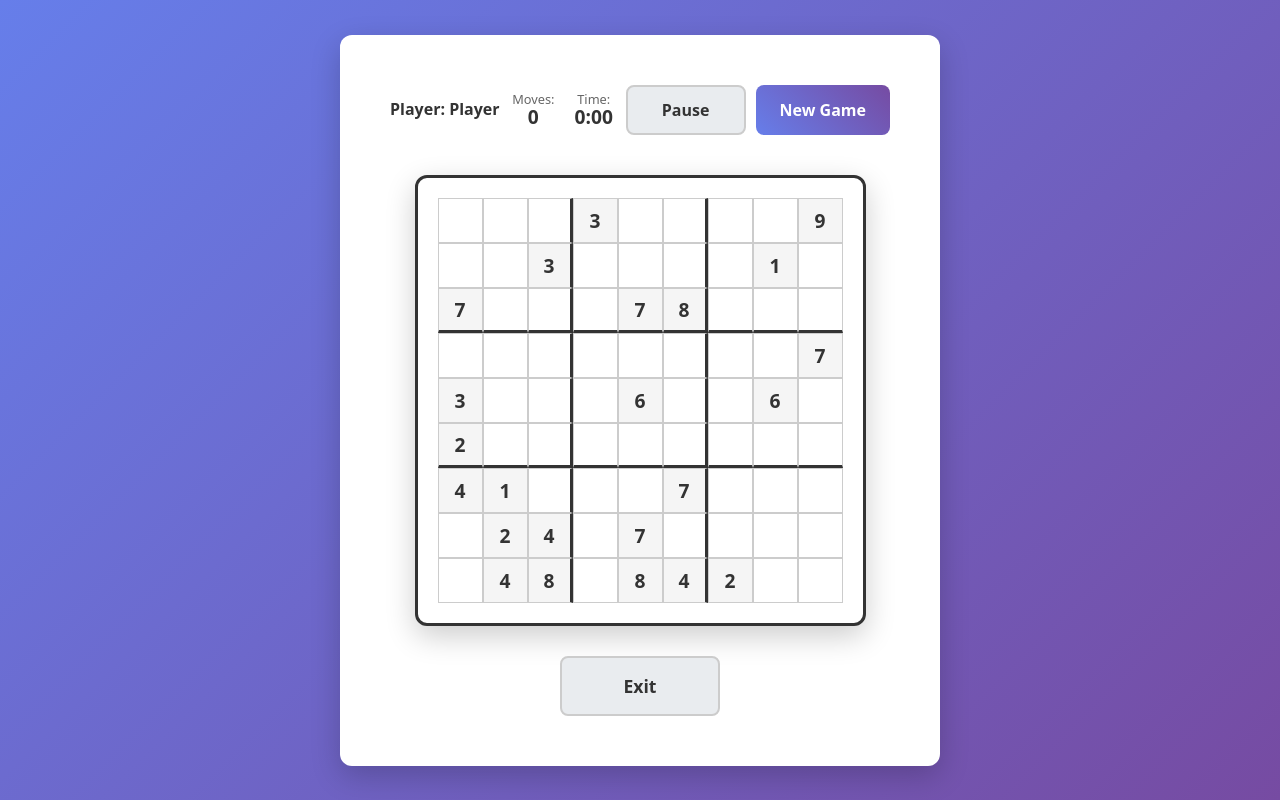
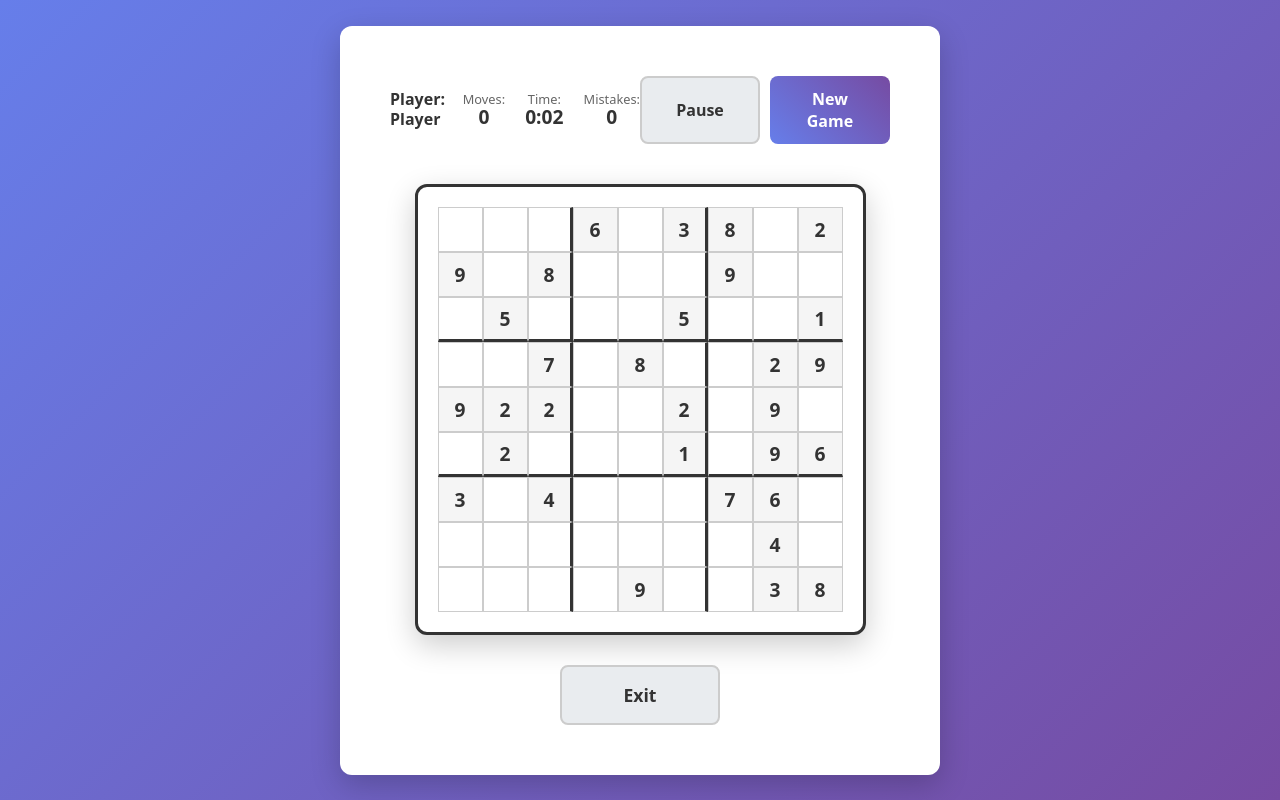
Before and after one commit to AcceleratorMX/sudoku-lite, a React (Vite) app: page /game/1 in a window 1280 px wide. Both pictures are taken after typing "Sample" into the empty fields and a click on the button "Start Game". Built offline with nearby package versions, Linux system fonts and the light colour scheme.

Commit message:
feat: integrate custom hooks into SudokuGame component

```diff
--- a/src/components/game/Grid.jsx
+++ b/src/components/game/Grid.jsx
@@ -1,33 +1,10 @@
 import {Cell} from '../index.jsx';
 
 const Grid = ({
+                  board,
                   onCellChange,
                   disabled = false
               }) => {
-    const createPlaceholderGrid = () => {
-        const grid = [];
-        for (let row = 0; row < 9; row++) {
-            const rowCells = [];
-            for (let col = 0; col < 9; col++) {
-
-                const isPreFilled = Math.random() < 0.3;
-                const value = isPreFilled ? Math.floor(Math.random() * 9) + 1 : '';
-
-                rowCells.push({
-                    id: `cell-${row}-${col}`,
-                    value: value,
-                    isEditable: !isPreFilled,
-                    rowIndex: row,
-                    colIndex: col
-                });
-            }
-            grid.push(rowCells);
-        }
-        return grid;
-    };
-
-    const placeholderGrid = createPlaceholderGrid();
-
     const handleCellChange = (rowIndex, colIndex, value) => {
         if (disabled) return;
 
@@ -36,9 +13,13 @@ const Grid = ({
         }
     };
 
+    if (!board || board.length === 0) {
+        return <div className="sudoku-grid">Loading...</div>;
+    }
+
     return (
         <div className="sudoku-grid">
-            {placeholderGrid.map((row, rowIndex) => (
+            {board.map((row, rowIndex) => (
                 <div key={rowIndex} className="sudoku-grid__row">
                     {row.map((cell) => (
                         <Cell
--- a/src/components/game/SudokuGame.jsx
+++ b/src/components/game/SudokuGame.jsx
@@ -1,5 +1,7 @@
-import { useState } from 'react';
+import { useEffect } from 'react';
 import { Grid, Button } from '../index.jsx';
+import { useTimer, useSudokuBoard, useGameStats } from '../../hooks';
+import { formatTime } from '../../utils/formatTime';
 
 const SudokuGame = ({
     playerName = 'Player',
@@ -7,38 +9,61 @@ const SudokuGame = ({
     onBackToStart,
     className = ''
 }) => {
-    const [gameStats, setGameStats] = useState({
-        moves: 0,
-        timeElapsed: 0,
-        isCompleted: false
-    });
+    // Використовуємо кастомні хуки
+    const { board, updateCell, isBoardComplete, isValidPlacement, newGame } = useSudokuBoard();
+    const {
+        stats,
+        incrementMoves,
+        incrementMistakes,
+        calculateFinalScore,
+        completeGame,
+        togglePause,
+        resetStats
+    } = useGameStats();
+    const { time, reset: resetTimer } = useTimer(!stats.isPaused && !stats.isCompleted);
+
+    useEffect(() => {
+        if (isBoardComplete() && !stats.isCompleted) {
+            completeGame();
+
+            if (onGameComplete) {
+                const finalScore = calculateFinalScore(time, stats.moves, stats.mistakes);
+                onGameComplete({
+                    playerName: playerName,
+                    score: finalScore,
+                    time: time,
+                    moves: stats.moves,
+                    mistakes: stats.mistakes,
+                    difficulty: 'Medium'
+                });
+            }
+        }
+    }, [board, isBoardComplete, stats.isCompleted, completeGame, onGameComplete, calculateFinalScore, time, stats.moves, stats.mistakes, playerName]);
 
     const handleCellChange = (rowIndex, colIndex, value) => {
-        console.log(`Cell changed: [${rowIndex}, ${colIndex}] = ${value}`);
+        if (stats.isCompleted || stats.isPaused) return;
 
-        setGameStats(prev => ({
-            ...prev,
-            moves: prev.moves + 1
-        }));
+        const isValid = isValidPlacement(rowIndex, colIndex, value);
+
+
+        updateCell(rowIndex, colIndex, value);
+
+
+        incrementMoves();
+
+        if (!isValid && value !== '') {
+            incrementMistakes();
+        }
     };
 
     const handleNewGame = () => {
-        console.log('Starting new game...');
-        setGameStats({
-            moves: 0,
-            timeElapsed: 0,
-            isCompleted: false
-        });
+        newGame();
+        resetStats();
+        resetTimer();
     };
 
     const handlePause = () => {
-        console.log('Game paused/resumed');
-    };
-
-    const formatTime = (seconds) => {
-        const mins = Math.floor(seconds / 60);
-        const secs = seconds % 60;
-        return `${mins}:${secs.toString().padStart(2, '0')}`;
+        togglePause();
     };
 
     return (
@@ -53,13 +78,17 @@ const SudokuGame = ({
                 <div className="sudoku-game__stats">
                     <div className="sudoku-game__stat">
                         <span className="sudoku-game__stat-label">Moves:</span>
-                        <span className="sudoku-game__stat-value">{gameStats.moves}</span>
+                        <span className="sudoku-game__stat-value">{stats.moves}</span>
                     </div>
                     <div className="sudoku-game__stat">
                         <span className="sudoku-game__stat-label">Time:</span>
                         <span className="sudoku-game__stat-value">
-                            {formatTime(gameStats.timeElapsed)}
+                            {formatTime(time)}
                         </span>
+                    </div>
+                    <div className="sudoku-game__stat">
+                        <span className="sudoku-game__stat-label">Mistakes:</span>
+                        <span className="sudoku-game__stat-value">{stats.mistakes}</span>
                     </div>
                 </div>
 
@@ -68,8 +97,9 @@ const SudokuGame = ({
                         variant="secondary"
                         size="medium"
                         onClick={handlePause}
+                        disabled={stats.isCompleted}
                     >
-                        Pause
+                        {stats.isPaused ? 'Resume' : 'Pause'}
                     </Button>
                     <Button
                         variant="primary"
@@ -81,14 +111,26 @@ const SudokuGame = ({
                 </div>
             </div>
 
-            {gameStats.isCompleted && (
+            {stats.isPaused && !stats.isCompleted && (
+                <div className="sudoku-game__pause-overlay">
+                    <div className="sudoku-game__pause-message">
+                        Game Paused
+                    </div>
+                </div>
+            )}
+
+            {stats.isCompleted && (
                 <div className="sudoku-game__completion">
-                    🎉 Congratulations! You completed the puzzle in {gameStats.moves} moves!
+                    🎉 Congratulations! You completed the puzzle in {stats.moves} moves!
                 </div>
             )}
 
             <div className="sudoku-game__grid">
-                <Grid onCellChange={handleCellChange} />
+                <Grid
+                    board={board}
+                    onCellChange={handleCellChange}
+                    disabled={stats.isPaused || stats.isCompleted}
+                />
             </div>
 
             <div className="sudoku-game__controls">
@@ -100,11 +142,21 @@ const SudokuGame = ({
                     Exit
                 </Button>
 
-                {gameStats.isCompleted && (
+                {stats.isCompleted && (
                     <Button
                         variant="success"
                         size="large"
-                        onClick={onGameComplete}
+                        onClick={() => {
+                            const finalScore = calculateFinalScore(time, stats.moves, stats.mistakes);
+                            onGameComplete({
+                                playerName: playerName,
+                                score: finalScore,
+                                time: time,
+                                moves: stats.moves,
+                                mistakes: stats.mistakes,
+                                difficulty: 'Medium'
+                            });
+                        }}
                     >
                         View Results
                     </Button>
```
